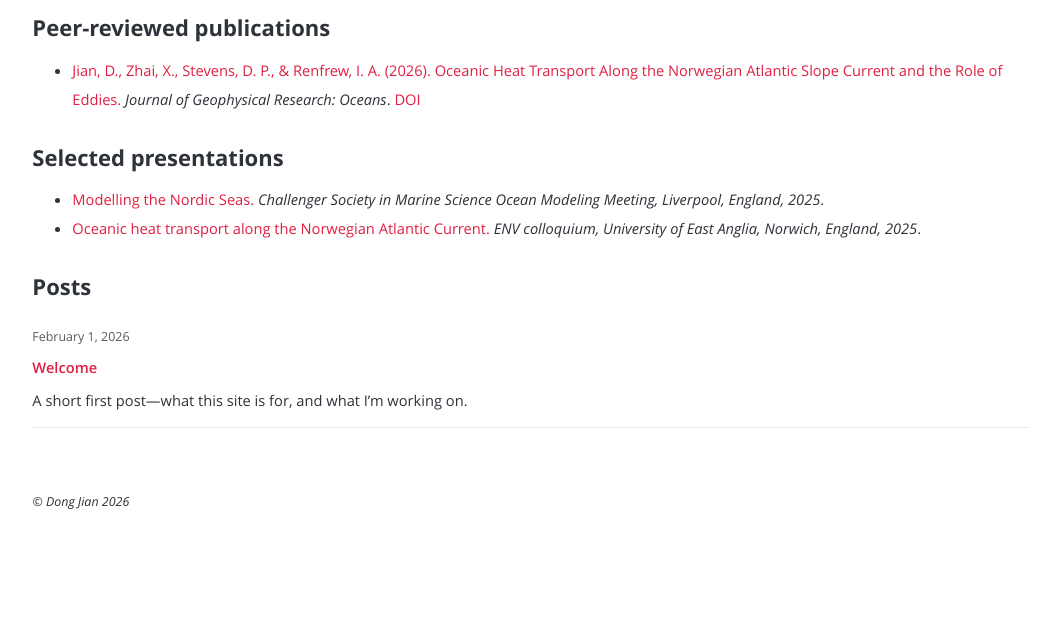
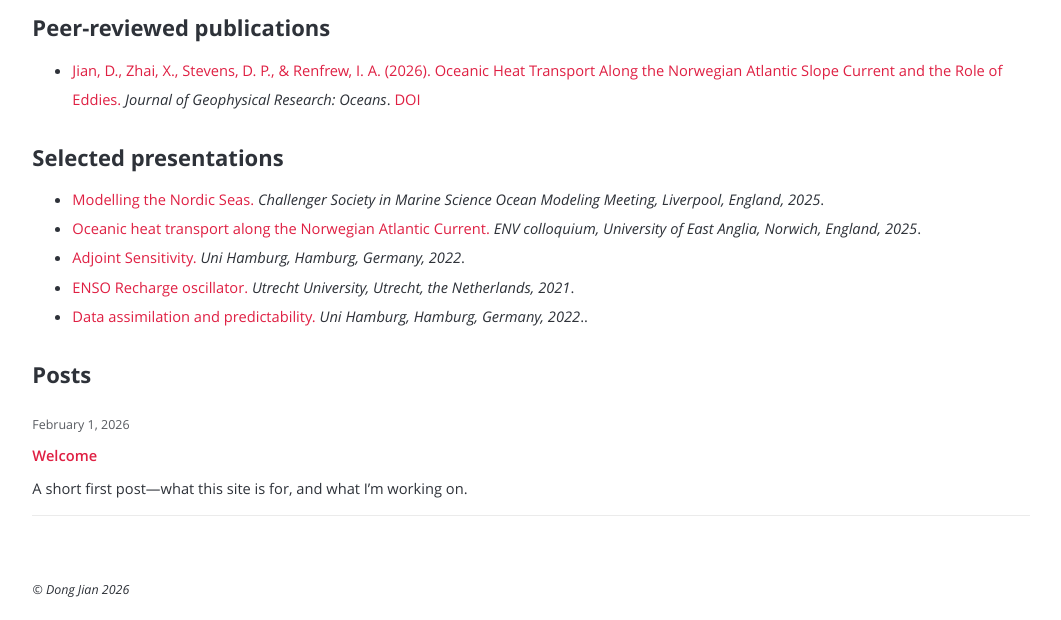
Before and after one commit to bve23zsu/bve23zsu.github.io, a plain HTML site: page index.html in a window 1280 px wide. Shown: the part 322-942 px from the top of the page, without its empty margins (109-1170 px from the left). Before the commit the page ends 854 px from the top, so only its background shows below. Drawn offline with Linux system fonts and the light colour scheme.

Commit message:
Update presentation links and assets

```diff
--- a/index.html
+++ b/index.html
@@ -84,19 +84,19 @@
         <li>
           <a href="/asset/pres/Jian_ENV_Colloquium.pdf" rel="nofollow">Oceanic heat transport along the Norwegian Atlantic Current.</a>
           <em>ENV colloquium, University of East Anglia, Norwich, England, 2025</em>.
-        <!-- </li>
+        </li>
         <li>
-          <a href="https://meetingorganizer.copernicus.org/EGU25/EGU25-487.html" rel="nofollow">Oceanic heat transport along the Norwegian Atlantic Current.</a>
-          <em>EGU General Assembly, Vienna, Austria, 2025</em>.
-        </li> -->
-        <!-- <li>
-          <a href="/asset/pres/CADA-POSTER-UEA-DongJian.pdf" rel="nofollow">Oceanic heat transport along the Norwegian Atlantic Current.</a>
-          <em>CADA Symposium, Ely, England, 2024</em>.
-        </li> -->
-        <!-- <li>
-          <a href="/asset/pres/Dong_Nordic_Seas.png" rel="nofollow">CLASS Ocean Modeling Workshop: Lagrangian Particle Tracking.</a>
-          <em> National Oceanography Center, Southampton, England, 2023</em>.
-        </li> -->
+          <a href="/asset/pres/Dong_Adjoint_Sensitivity.pdf" rel="nofollow">Adjoint Sensitivity.</a>
+          <em>Uni Hamburg, Hamburg, Germany, 2022</em>.
+        </li>
+        <li>
+          <a href="/asset/pres/Dong_ENSO_Recharge_Oscillator.pdf" rel="nofollow">ENSO Recharge oscillator.</a>
+          <em>Utrecht University, Utrecht, the Netherlands, 2021</em>.
+        </li>
+        <li>
+          <a href="/asset/pres/Dong_Data_Assimilation.pdf" rel="nofollow">Data assimilation and predictability.</a>
+          <em>Uni Hamburg, Hamburg, Germany, 2022</em>..
+        </li>
 
       </ul>
     </section>
```
Also changed, not shown: asset/pres/Dong_Nordic_Seas.png (deleted), 2 other files.
